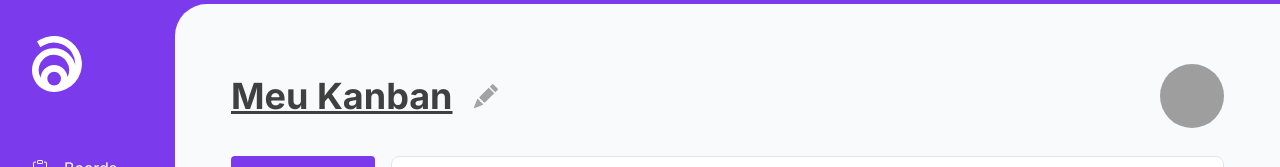
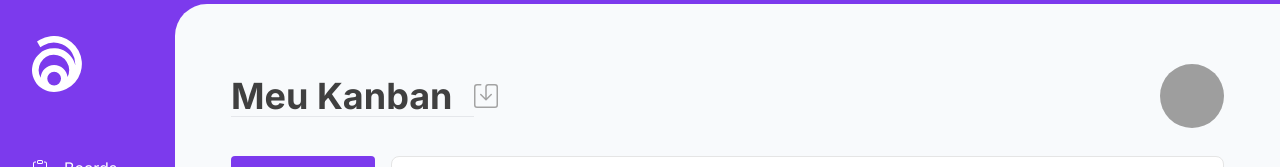
Before and after one commit to andradematheusdev/boracodar-12, a React (Vite) app: page / in a window 1280 px wide. Both pictures are taken after a click on the icon 485 px from the left and 96 px from the top of the page. Shown: the top 167 px of the page. Built offline with nearby package versions, Linux system fonts and the light colour scheme; grey boxes are pictures that could not be loaded.

Commit message:
Radix tooltip

```diff
--- a/package.json
+++ b/package.json
@@ -9,6 +9,7 @@
     "preview": "vite preview"
   },
   "dependencies": {
+    "@radix-ui/react-tooltip": "^1.0.5",
     "clsx": "^1.2.1",
     "react": "^18.2.0",
     "react-dom": "^18.2.0",
--- a/src/components/header/index.tsx
+++ b/src/components/header/index.tsx
@@ -1,11 +1,11 @@
 import clsx from "clsx";
 import { useEffect, useRef, useState } from "react";
-import { BsPencilFill } from "react-icons/bs"
+import { BsPencilFill, BsSave } from "react-icons/bs"
 
 export const Header = () => {
   const [title, setTitle] = useState("Meu Kanban");
   const [readOnly, setReadOnly] = useState(true);
-  const titleEl = useRef<HTMLInputElement>();
+  const titleEl = useRef<HTMLInputElement>(null);
   const [titleWidth, setTitleWidth] = useState<number | undefined>();
 
   useEffect(() => {
@@ -33,7 +33,7 @@ export const Header = () => {
           type={"text"}
           className={
             clsx({
-              "underline": !readOnly},
+              "border-b": !readOnly},
               `flex bg-transparent text-4xl font-bold text-neutral-700 focus:outline-none p-0`,
             )}
           value={title}
@@ -46,7 +46,11 @@ export const Header = () => {
         />
         {/* {title.length} */}
         <a href="#" className="">
-          <BsPencilFill size={24} className="text-neutral-400" onClick={handleEdit} />
+          {
+            readOnly
+            ? <BsPencilFill size={24} className="text-neutral-400" onClick={handleEdit} />
+            : <BsSave size={24} className="text-neutral-400" onClick={handleEdit} />
+          }
         </a>
       </div>
       <div>
--- a/src/components/index.tsx
+++ b/src/components/index.tsx
@@ -2,3 +2,4 @@ export * from './navigation';
 export * from './header';
 export * from './search';
 export * from './grid';
+export * from './radix/tooltip';
--- /dev/null
+++ b/src/components/radix/tooltip/index.tsx
@@ -0,0 +1,22 @@
+import * as TooltipBase from '@radix-ui/react-tooltip';
+// import './styles.css';
+
+const Tooltip = (children: React.ReactNode) => {
+  return (
+    <TooltipBase.Provider>
+      <TooltipBase.Root>
+        <TooltipBase.Trigger asChild>
+          {children}
+        </TooltipBase.Trigger>
+        <TooltipBase.Portal>
+          <TooltipBase.Content className="TooltipContent" sideOffset={5}>
+            Add to library
+            <TooltipBase.Arrow className="TooltipArrow" />
+          </TooltipBase.Content>
+        </TooltipBase.Portal>
+      </TooltipBase.Root>
+    </TooltipBase.Provider>
+  );
+};
+
+export default Tooltip;
```
Also changed, not shown: 1 other file (tests, documents, lock files or other folders).
